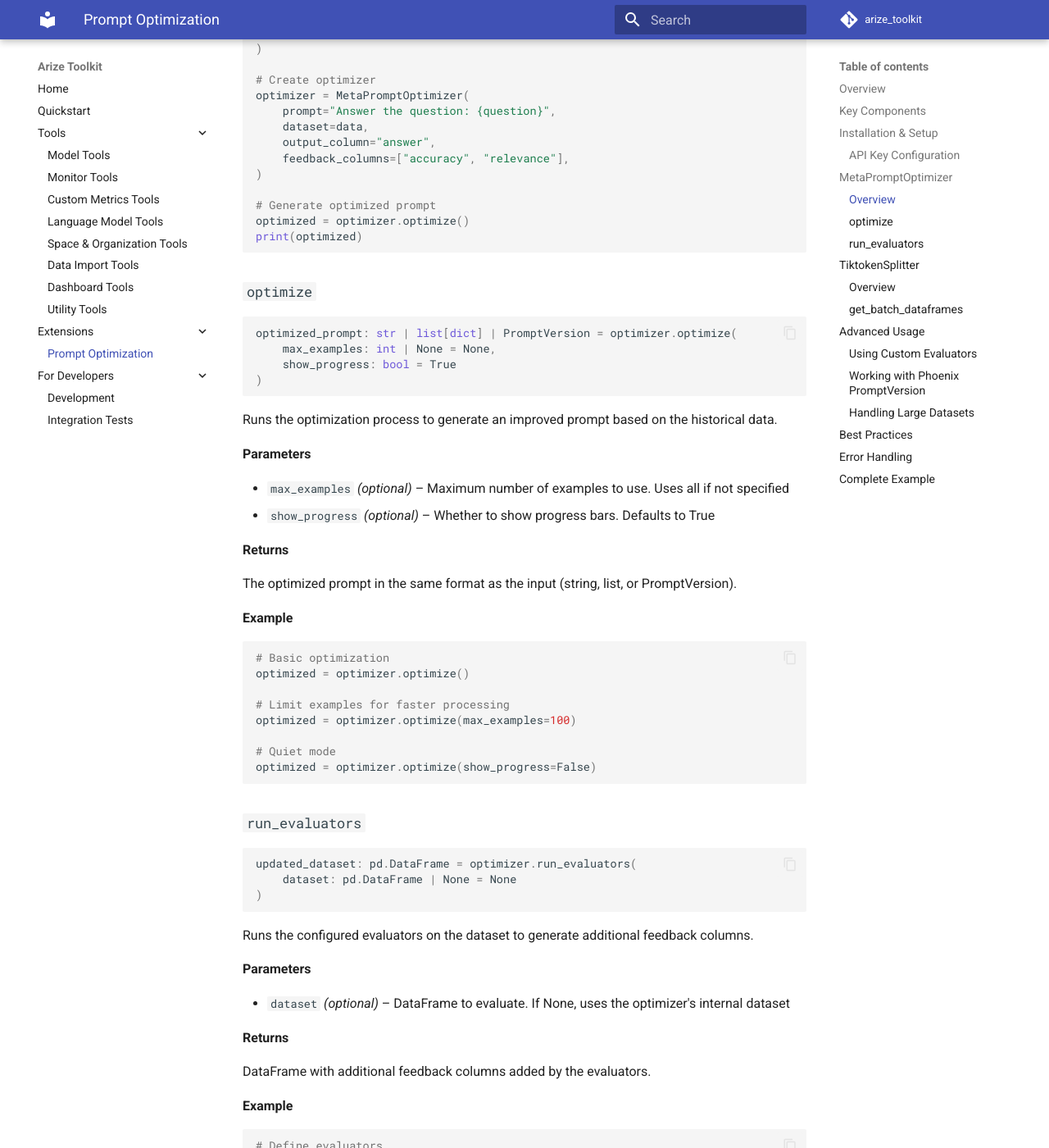
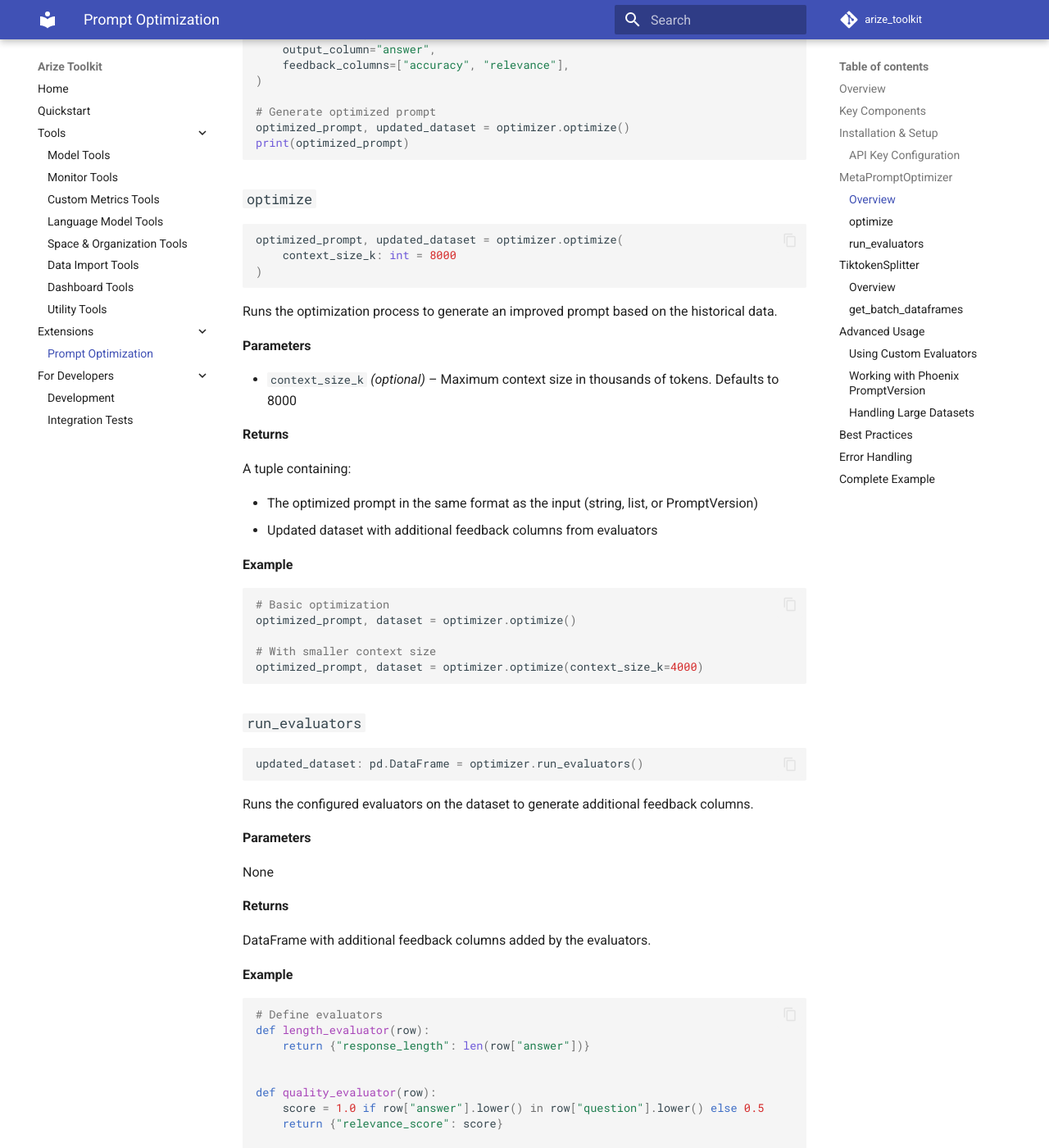
Before and after one commit to duncankmckinnon/arize_toolkit, an MkDocs documentation site: the page built from docs_site/docs/extensions/prompt_optimization.md, in a window 1280 px wide and 1400 px high, scrolled down 3524 px. Shown: the whole window at 82% size. Built offline with MkDocs 1.6.1 and Material for MkDocs 9.7.7, drawn with Linux system fonts in a browser that asks for light colours; comment, search, counter and statistics services are not loaded; some of the changed text lies outside the part shown.

Commit message:
updating formatting

````diff
--- a/docs_site/docs/extensions/prompt_optimization.md
+++ b/docs_site/docs/extensions/prompt_optimization.md
@@ -91,10 +91,8 @@
     output_column: str,
     feedback_columns: list[str] | None = None,
     evaluators: list[callable] | None = None,
-    input_columns: list[str] | None = None,
+    model_choice: str = "gpt-4",
     openai_api_key: str | None = None,
-    openai_model: str = "gpt-4o-mini",
-    context_size: int = 40000
 )
 ```
 
@@ -120,17 +118,15 @@
 
 - `feedback_columns` *(optional)* – List of column names containing feedback/evaluation data
 
-- `evaluators` *(optional)* – List of functions to compute additional feedback
+- `evaluators` *(optional)* – List of Phoenix evaluators to run on the dataset
 
-- `input_columns` *(optional)* – List of column names for template variables. Auto-detected if not provided
+- `model_choice` *(optional)* – OpenAI model to use for optimization. Defaults to "gpt-4"
 
-- `openai_api_key` *(optional)* – OpenAI API key. Required for optimization. If not provided
+- `openai_api_key` *(optional)* – OpenAI API key.
 
-  uses `OPENAI_API_KEY` environment variable
+  Required for optimization runs with LLM to generate new prompts.
 
-- `openai_model` *(optional)* – Model to use for optimization. Defaults to "gpt-4o-mini"
-
-- `context_size` *(optional)* – Maximum tokens per optimization batch. Defaults to 40000
+  If not provided will attempt to use `OPENAI_API_KEY` environment variable
 
 **Returns**
 
@@ -165,16 +161,15 @@
 )
 
 # Generate optimized prompt
-optimized = optimizer.optimize()
-print(optimized)
+optimized_prompt, updated_dataset = optimizer.optimize()
+print(optimized_prompt)
 ```
 
 ### `optimize`
 
 ```python
-optimized_prompt: str | list[dict] | PromptVersion = optimizer.optimize(
-    max_examples: int | None = None,
-    show_progress: bool = True
+optimized_prompt, updated_dataset = optimizer.optimize(
+    context_size_k: int = 8000
 )
 ```
 
@@ -182,39 +177,36 @@
 
 **Parameters**
 
-- `max_examples` *(optional)* – Maximum number of examples to use. Uses all if not specified
-- `show_progress` *(optional)* – Whether to show progress bars. Defaults to True
+- `context_size_k` *(optional)* – Maximum context size in thousands of tokens. Defaults to 8000
 
 **Returns**
 
-The optimized prompt in the same format as the input (string, list, or PromptVersion).
+A tuple containing:
+
+- The optimized prompt in the same format as the input (string, list, or PromptVersion)
+- Updated dataset with additional feedback columns from evaluators
 
 **Example**
 
 ```python
 # Basic optimization
-optimized = optimizer.optimize()
+optimized_prompt, dataset = optimizer.optimize()
 
-# Limit examples for faster processing
-optimized = optimizer.optimize(max_examples=100)
-
-# Quiet mode
-optimized = optimizer.optimize(show_progress=False)
+# With smaller context size
+optimized_prompt, dataset = optimizer.optimize(context_size_k=4000)
 ```
 
 ### `run_evaluators`
 
 ```python
-updated_dataset: pd.DataFrame = optimizer.run_evaluators(
-    dataset: pd.DataFrame | None = None
-)
+updated_dataset: pd.DataFrame = optimizer.run_evaluators()
 ```
 
 Runs the configured evaluators on the dataset to generate additional feedback columns.
 
 **Parameters**
 
-- `dataset` *(optional)* – DataFrame to evaluate. If None, uses the optimizer's internal dataset
+None
 
 **Returns**
 
@@ -262,24 +254,23 @@
 
 **Parameters**
 
-- `model_name` *(optional)* – The model name for tokenization. Defaults to "gpt-4"
+- `model` *(optional)* – The model name for tokenization. Defaults to "gpt-4o"
 
 **Example**
 
 ```python
 from arize_toolkit.extensions.prompt_optimizer import TiktokenSplitter
 
-splitter = TiktokenSplitter(model_name="gpt-4o-mini")
+splitter = TiktokenSplitter(model="gpt-4o-mini")
 ```
 
 ### `get_batch_dataframes`
 
 ```python
 batch_dataframes: list[pd.DataFrame] = splitter.get_batch_dataframes(
-    dataframe: pd.DataFrame,
-    text_columns: list[str],
-    context_size: int,
-    show_progress: bool = True
+    df: pd.DataFrame,
+    columns: list[str],
+    context_size_tokens: int
 )
 ```
 
@@ -287,10 +278,9 @@
 
 **Parameters**
 
-- `dataframe` – The DataFrame to split into batches
-- `text_columns` – Column names containing text to count tokens for
-- `context_size` – Maximum tokens per batch
-- `show_progress` *(optional)* – Whether to show progress bar. Defaults to True
+- `df` – The DataFrame to split into batches
+- `columns` – Column names containing text to count tokens for
+- `context_size_tokens` – Maximum tokens per batch
 
 **Returns**
 
@@ -309,7 +299,7 @@
 
 # Get batches that fit within token limit
 batches = splitter.get_batch_dataframes(
-    dataframe=df, text_columns=["prompt", "response"], context_size=1000
+    df=df, columns=["prompt", "response"], context_size_tokens=1000
 )
 
 # Process each batch DataFrame
@@ -367,7 +357,7 @@
     feedback_columns=["rating", "feedback"],
 )
 
-optimized_v2 = optimizer.optimize()
+optimized_v2, updated_dataset = optimizer.optimize()
 ```
 
 ### Handling Large Datasets
@@ -380,11 +370,11 @@
     prompt=template,
     dataset=large_df,  # e.g., 10,000 rows
     output_column="output",
-    context_size=20000,  # Smaller context for more batches
+    model_choice="gpt-4",
 )
 
-# Progress bars show batch processing
-optimized = optimizer.optimize()
+# Specify smaller context size for more batches
+optimized_prompt, dataset = optimizer.optimize(context_size_k=4000)
 ```
 
 ______________________________________________________________________
@@ -394,7 +384,7 @@
 1. **Data Quality**: Ensure your historical data has meaningful feedback signals
 1. **Feedback Diversity**: Use multiple feedback columns for better optimization
 1. **Template Variables**: Keep variable names consistent between prompt and data
-1. **Batch Size**: Adjust `context_size` based on your model's limits
+1. **Context Size**: Adjust `context_size_k` based on your model's limits
 1. **Iteration**: Run optimization multiple times with refined data for best results
 
 ______________________________________________________________________
@@ -415,9 +405,8 @@
 # prompt: "Answer {question}" requires a "question" column in dataset
 
 # Token Limit Exceeded
-# Reduce context_size or max_examples:
-optimizer = MetaPromptOptimizer(..., context_size=10000, ...)
-result = optimizer.optimize(max_examples=50)
+# Reduce context_size_k:
+optimized_prompt, dataset = optimizer.optimize(context_size_k=2000)
 ```
 
 ______________________________________________________________________
@@ -465,11 +454,11 @@
     dataset=support_data,
     output_column="agent_response",
     feedback_columns=["customer_satisfaction", "resolution_time", "resolved"],
-    openai_model="gpt-4o-mini",
+    model_choice="gpt-4",
 )
 
 # Generate optimized prompt
-optimized_prompt = optimizer.optimize()
+optimized_prompt, updated_dataset = optimizer.optimize()
 
 print("Original prompt:")
 print(current_prompt)
````
Also changed, not shown: other parts of docs_site/docs/extensions/prompt_optimization.md (+1 -1 lines).
